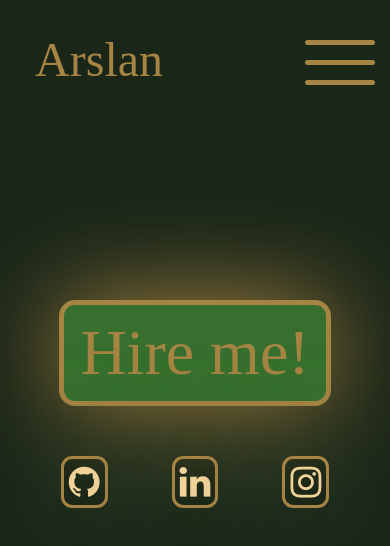
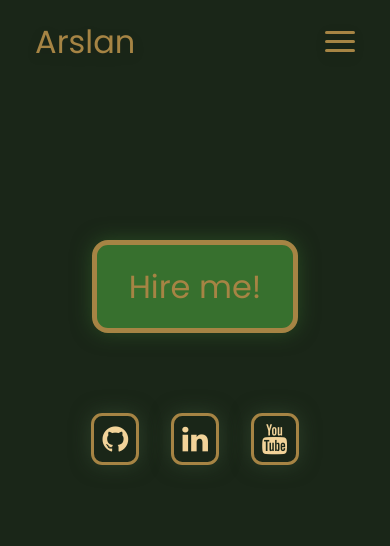
Before and after one commit to MAGunter/MidtermFrontend, a plain HTML site: page midterm_frontend/contact/contact.html in a window 390 px wide. Drawn offline with Linux system fonts and the light colour scheme.

Commit message:
optimized last versions of index and hobbies and rewrited contact page

```diff
--- a/midterm_frontend/contact/contact.css
+++ b/midterm_frontend/contact/contact.css
@@ -1,172 +1,215 @@
-html, body, div, span, applet, object, iframe,
-h1, h2, h3, h4, h5, h6, p, blockquote, pre,
-a, abbr, acronym, address, big, cite, code,
-del, dfn, em, img, ins, kbd, q, s, samp,
-small, strike, strong, sub, sup, tt, var,
-b, u, i, center,
-dl, dt, dd, ol, ul, li,
-fieldset, form, label, legend,
-table, caption, tbody, tfoot, thead, tr, th, td,
-article, aside, canvas, details, embed,
-figure, figcaption, footer, header, hgroup,
-menu, nav, output, ruby, section, summary,
-time, mark, audio, video {
-	margin: 0;
-	padding: 0;
-	border: 0;
-	font-size: 100%;
-	font: inherit;
-	vertical-align: baseline;
+
+@import url('https://fonts.googleapis.com/css2?family=Poppins:wght@100;200;300;400;500;600;700;800;900&display=swap');
+
+*,
+*::before,
+*::after {
+    margin: 0;
+    padding: 0;
+    box-sizing: border-box;
     text-decoration: none;
 }
-/* HTML5 display-role reset for older browsers */
-article, aside, details, figcaption, figure,
-footer, header, hgroup, menu, nav, section {
-	display: block;
+
+body {
+    font-family: 'Poppins', sans-serif;
+    background-color: #1A2618;
+    color: #F2D399;
+    line-height: 1.6;
+    text-align: center;
+    overflow-x: hidden;
 }
 
-ol, ul {
-	list-style: none;
-}
-blockquote, q {
-	quotes: none;
-}
-blockquote:before, blockquote:after,
-q:before, q:after {
-	content: '';
-	content: none;
-}
-table {
-	border-collapse: collapse;
-	border-spacing: 0;
-}
-header{
-    margin-top: 20px;
+.header {
     position: fixed;
     top: 0;
     left: 0;
     right: 0;
     padding: 1rem 9%;
     background-color: transparent;
-    filter: drop-shadow(10px);
+    filter: drop-shadow(0 4px 6px rgba(0, 0, 0, 0.1));
     display: flex;
     justify-content: space-between;
     align-items: center;
-    z-index: 5;
+    z-index: 1000;
 }
-.main-logo{
-    font-size: 3rem;
-    color:#A68444;
+
+.header__logo {
+    font-size: 2rem;
+    color: #A68444;
     cursor: pointer;
-    transition: 0.5s ease;
+    transition: transform 0.3s ease;
 }
-.main-logo:hover{
+
+.header__logo:hover {
     transform: scale(1.1);
 }
-nav a{
-    font-size: 1.8rem;
+
+.header__nav {
+    display: flex;
+    gap: 2rem;
+}
+
+.header__nav-link {
+    font-size: 1.125rem;
     color: #F2D399;
-    margin-left: 4rem;
     font-weight: 500;
-    transition: 0.3s ease;
     border-bottom: 3px solid transparent;
+    transition: color 0.3s ease, transform 0.3s ease, border-bottom-color 0.3s ease;
 }
-nav a:hover{
+
+.header__nav-link:hover {
     color: #A68444;
     transform: scale(1.1);
+    border-bottom-color: #A68444;
 }
-body {
-    background-color:#1A2618;;
-    text-align:center;
-    line-height: 1;
-    color: #F2D399;
+.header__hamburger {
+    display: none;
+    flex-direction: column;
+    justify-content: space-between;
+    width: 30px;
+    height: 21px;
+    background: none;
+    border: none;
+    cursor: pointer;
+    z-index: 1001;
 }
-.icons{
-    display:flex;
+
+.header__hamburger:focus {
+    outline: none;
+}
+
+.header__hamburger-bar {
+    height: 3px;
+    width: 100%;
+    background-color: #A68444;
+    border-radius: 2px;
+    transition: all 0.3s ease;
+}
+
+.header__hamburger.active .header__hamburger-bar:nth-child(1) {
+    transform: rotate(45deg) translate(5px, 5px);
+}
+
+.header__hamburger.active .header__hamburger-bar:nth-child(2) {
+    opacity: 0;
+}
+
+.header__hamburger.active .header__hamburger-bar:nth-child(3) {
+    transform: rotate(-45deg) translate(5px, -5px);
+}
+
+.container {
+    padding: 10rem 2rem 2rem 2rem;
+}
+
+.hire-section {
+    display: flex;
     justify-content: center;
-    margin-top: 50px;
+    align-items: center;
+    margin-top: 5rem;
+}
+
+.hire-section__text {
+    padding: 1rem 2rem;
+    font-size: 3rem;
+    border: 5px solid #A68444;
+    border-radius: 1rem;
+    background-color: #37702e;
+    color: #A68444;
+    box-shadow: 0 0 20px rgba(55, 112, 46, 0.5);
+    transition: transform 0.3s ease;
+}
+
+.hire-section__text:hover {
+    transform: scale(1.05);
+}
+
+.icons-section {
+    display: flex;
+    justify-content: center;
+    margin-top: 5rem;
     gap: 4rem;
 }
 
-.icons a i{
+.icons-section__link {
+    color: #F2D399;
+    transition: color 0.3s ease, transform 0.3s ease;
+}
 
-  padding: 5px;
-  border: 3px solid #A68444;
-  border-radius: 0.7rem;
-  cursor: pointer;
-  box-shadow: 0 0 100px #40593C;
-  color:  #F2D399;
+.icons-section__link i {
+    font-size: 36px;
+    padding: 10px;
+    border: 3px solid #A68444;
+    border-radius: 0.7rem;
+    cursor: pointer;
+    box-shadow: 0 0 20px rgba(64, 89, 60, 0.5);
+    transition: background-color 0.3s ease, color 0.3s ease;
 }
-.icons a:hover i{
-    color:  #A68444;
+
+.icons-section__link:hover i {
+    color: #A68444;
+    background-color: rgba(166, 132, 68, 0.1);
 }
-.hire{
-    display: flex;
-    justify-content: center;
-    margin-top: 300px;
-}
-.hire p{
-    padding: 1rem;
-    font-size: 4rem;
-    border: 5px solid;
-    border-radius: 1rem;
-    background-color:#37702e;
-    color: #A68444;
-    box-shadow: 0 0 100px ;
-}
-.ham-menu{
-    display: none;
-}
-@media(max-width: 950px){
 
-    nav a{
+@media (max-width: 950px) {
+    .header__nav {
         display: none;
+        position: absolute;
+        top: 70px;
+        right: 9%;
+        background-color: #1A2618;
+        flex-direction: column;
+        gap: 1.5rem;
+        padding: 1rem;
+        border-radius: 0.5rem;
+        box-shadow: 0 0 10px rgba(0,0,0,0.5);
     }
-    .ham-menu{
-        display: block;
-        cursor: pointer;
 
+    .header__nav.active {
+        display: flex;
     }
-    .ham-menu span{
-        height: 5px;
-        width: 70px;
-        background-color: #A68444;
-        border-radius: 25px;
-        position: absolute;
-        top: 50%;
-        left: 50%;
-        transition: 0.3s ease;
-        transform: translateX(300px);
-    }
-    .ham-menu span:nth-child(1){
-        top: 25%;
-    }
-    .ham-menu span:nth-child(3){
-        top: 75%;
+
+    .header__hamburger {
+        display: flex;
     }
 }
-@media(max-width: 800px){
-    .ham-menu span{
-        transform: translateX(250px);
+
+@media (max-width: 800px) {
+    .icons-section {
+        gap: 2rem;
     }
 }
-@media(max-width: 500px){
-    .ham-menu span{
-        transform: translateX(100px);
+
+@media (max-width: 500px) {
+    .header__nav {
+        right: 5%;
+    }
+
+    .hire-section__text {
+        font-size: 2rem;
+    }
+
+    .icons-section__link i {
+        font-size: 30px;
+        padding: 8px;
     }
 }
-@media(max-width: 400px){
-    .ham-menu span{
-        transform: translateX(80px);
+
+@media (max-width: 350px) {
+    .header__logo {
+        font-size: 1.5rem;
+    }
+
+    .header__nav-link {
+        font-size: 1rem;
+    }
+
+    .hire-section__text {
+        font-size: 1.5rem;
+    }
+
+    .icons-section__link i {
+        font-size: 24px;
+        padding: 6px;
     }
 }
-@media(max-width: 550px){
-    .ham-menu span{
-        transform: translateX(110px);
-    }
-}
-@media(max-width: 350px){
-    .ham-menu span{
-        transform: translateX(60px);
-    }
-}
--- a/midterm_frontend/contact/contact.html
+++ b/midterm_frontend/contact/contact.html
@@ -2,35 +2,42 @@
 <html lang="ru">
 <head>
     <meta charset="UTF-8">
+    <meta name="viewport" content="width=device-width, initial-scale=1.0">
+    <title>Hire Me!</title>
     <link rel="stylesheet" href="https://cdnjs.cloudflare.com/ajax/libs/font-awesome/4.7.0/css/font-awesome.min.css">
-    <meta name="viewport" content="width=device-width, initial-scale=1.0">
     <link rel="stylesheet" href="contact.css">
-    <title>Hire me!</title>
 </head>
 <body>
-    <header>
-        <a href="#" class="main-logo">Arslan</a>
-        <div class="ham-menu">
-            <span></span>
-            <span></span>
-            <span></span>
-        </div>
-        <nav>
-            <a href="../family/family.html" class="family">Family</a>
-            <a href="../education/education.html" class="education">Education</a>
-            <a href="../hobbies/hobbies.html" class="hobbies">Hobbies</a>
-            <a href="../index/index.html" class="home">Home</a>
+    <header class="header">
+        <a href="#" class="header__logo">Arslan</a>
+        <button class="header__hamburger" aria-label="Toggle navigation" aria-expanded="false">
+            <span class="header__hamburger-bar"></span>
+            <span class="header__hamburger-bar"></span>
+            <span class="header__hamburger-bar"></span>
+        </button>
+        <nav class="header__nav">
+            <a href="../family/family.html" class="header__nav-link">Family</a>
+            <a href="../education/education.html" class="header__nav-link">Education</a>
+            <a href="../hobbies/hobbies.html" class="header__nav-link">Hobbies</a>
+            <a href="../index/index.html" class="header__nav-link">Home</a>
         </nav>
     </header>
-    <section class="container">
-        <div class="hire">
-            <p>Hire me!</p>
-        </div>
-        <div class="icons">
-            <a href="https://github.com/MAGunter" class="github" target="_blank"><i class="fa fa-github" style="font-size:36px"></i></a>
-            <a href="https://www.linkedin.com/in/%D0%BC%D0%B0%D1%80%D0%B0%D1%82-%D0%B0%D1%80%D1%81%D0%BB%D0%B0%D0%BD-446568305" class="linkedin" target="_blank"><i class="fa fa-linkedin" style="font-size:36px"></i></a>
-            <a href="https://youtube.com" class="instagram" target="_blank"><i class="fa fa-instagram" style="font-size:36px"></i></a>
-        </div>
-    </section>
+
+    <main class="container">
+        <section class="hire-section">
+            <p class="hire-section__text">Hire me!</p>
+        </section>
+        <section class="icons-section">
+            <a href="https://github.com/MAGunter" class="icons-section__link" target="_blank" aria-label="GitHub">
+                <i class="fa fa-github"></i>
+            </a>
+            <a href="https://www.linkedin.com/in/%D0%BC%D0%B0%D1%80%D0%B0%D1%82-%D0%B0%D1%80%D1%81%D0%BB%D0%B0%D0%BD-446568305" class="icons-section__link" target="_blank" aria-label="LinkedIn">
+                <i class="fa fa-linkedin"></i>
+            </a>
+            <a href="https://youtube.com" class="icons-section__link" target="_blank" aria-label="YouTube">
+                <i class="fa fa-youtube"></i>
+            </a>
+        </section>
+    </main>
 </body>
 </html>
```
Also changed, not shown: midterm_frontend/index/style.css (+1 -18 lines).
